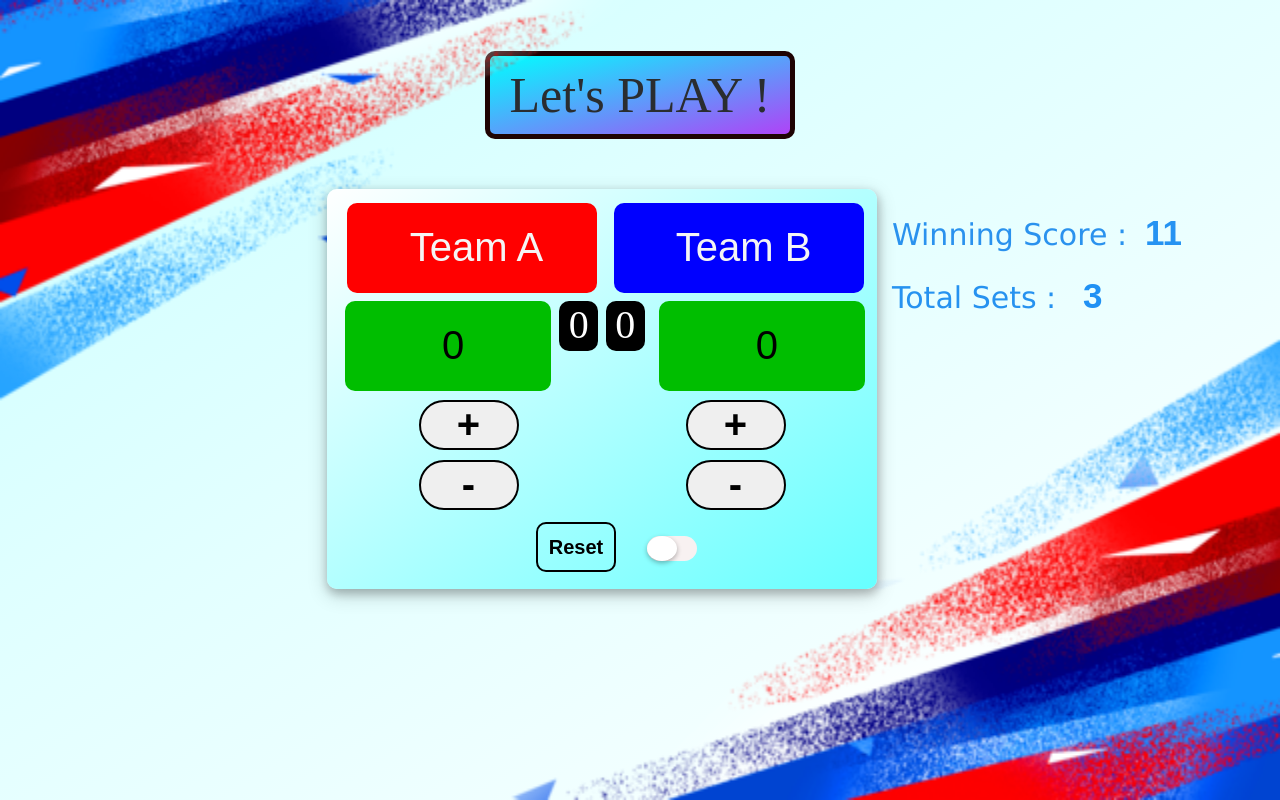
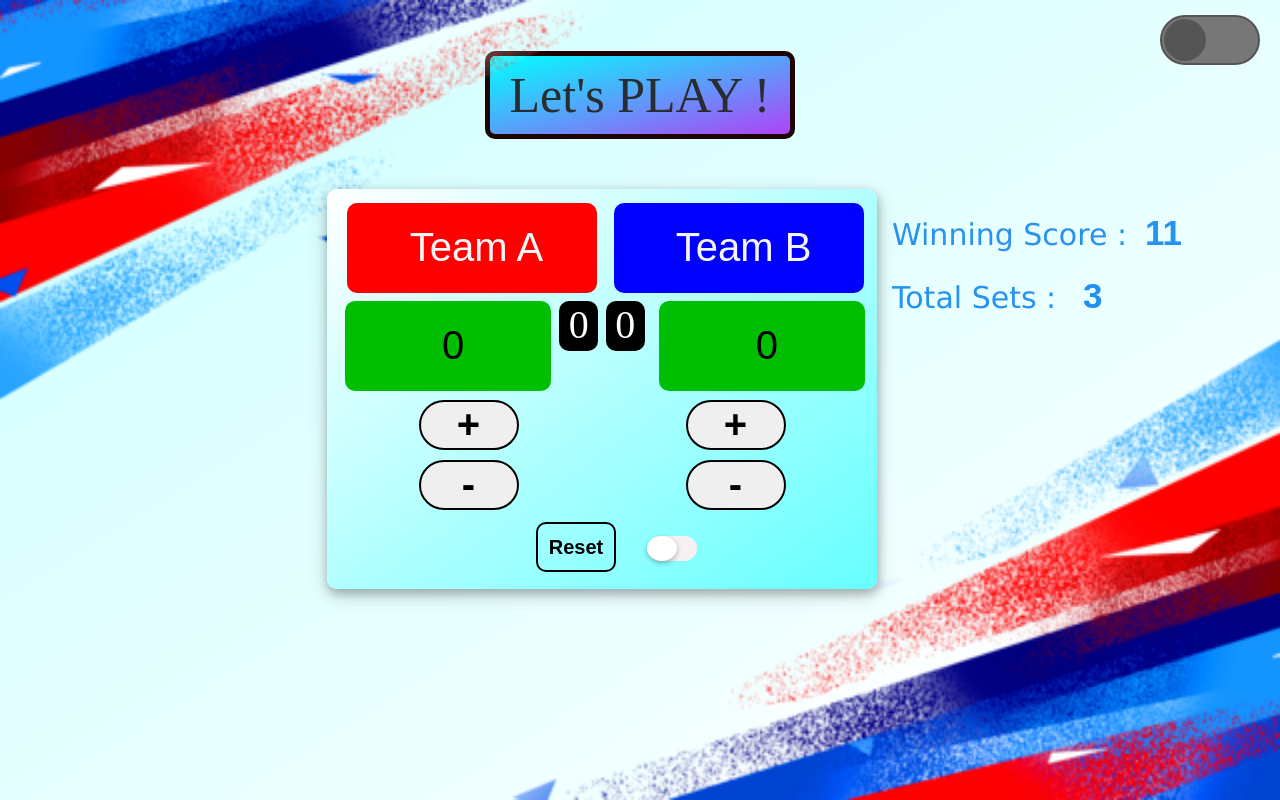
Before and after one commit to Flames004/Score-Board, a plain HTML site: page index.html in a window 1280 px wide. Drawn offline with Linux system fonts and the light colour scheme.

Commit message:
Toggle button added

```diff
--- a/index.html
+++ b/index.html
@@ -10,6 +10,10 @@
 </head>
 
 <body>
+    <div class="toggle">
+        <input type="checkbox" name="" id="toggle">
+        <label for="toggle"></label>
+    </div>
     <img src="assets/frame.png" alt="">
     <p id="message">Let's PLAY !</p>
     <div class="scoreBox">
--- a/utils.css
+++ b/utils.css
@@ -10,11 +10,6 @@ img{
 .teams input::-webkit-inner-spin-button {
     -webkit-appearance: none;
     margin: 0;
-}
-
-/* Firefox */
-.teams input[type=number] {
-    -moz-appearance: textfield;
 }
 
 /* Changing styles of placeholder */
@@ -33,3 +28,49 @@ img{
     /* Microsoft Edge */
     color: black;
 }
+
+/* Styling for dark mode toggle button*/
+.toggle{
+    z-index: 4;
+    position: absolute;
+    top: 15px;
+    right: 20px;
+}
+.toggle input[type='checkbox']{
+    display: none;
+}
+.toggle label {
+    background-color: #777;
+    border: 2px solid #555;
+    border-radius: 50px;
+    cursor: pointer;
+    display: inline-block;
+    position: relative;
+    transition: all ease-in-out 0.3s;
+    width: 100px;
+    height: 50px;
+}
+
+.toggle label::after {
+    background-color: #555;
+    border-radius: 50%;
+    content: ' ';
+    cursor: pointer;
+    display: inline-block;
+    position: absolute;
+    left: 2px;
+    top: 2px;
+    transition: all ease-in-out 0.3s;
+    width: 42px;
+    height: 42px;
+}
+
+.toggle input[type='checkbox']:checked ~ label {
+    background-color: #00a0fc;
+    border-color: #006dc9;
+}
+
+.toggle input[type='checkbox']:checked ~ label::after {
+    background-color: #0054b0;
+    transform: translateX(50px);
+}
```
